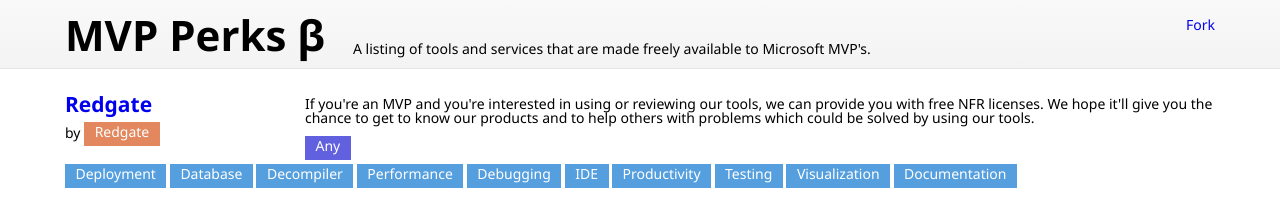
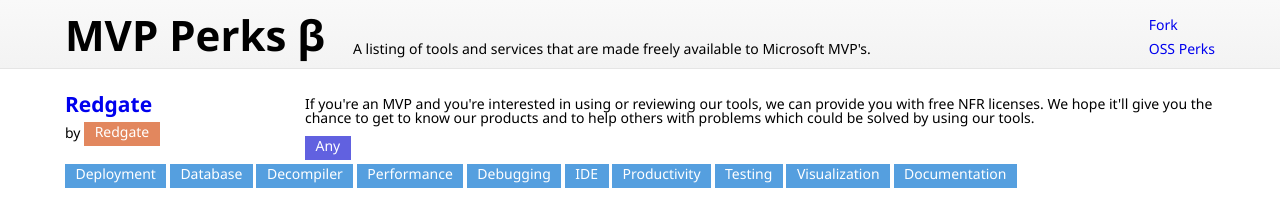
Before and after one commit to nikmd23/ossperks, a Jekyll site: the page built from index.html, in a window 1280 px wide. Shown: the top 209 px of the page. Built offline with Jekyll 4.4.1, drawn with Linux system fonts in a browser that asks for light colours; nearby versions of some CDN libraries.

Commit message:
linking back to ossperks

```diff
--- a/_layouts/default.html
+++ b/_layouts/default.html
@@ -18,6 +18,7 @@
             <div style="float:right">
                 <ul class="nav">
                     <li><a href="https://github.com/xavierdecoster/mvpperks/" class="icon github">Fork</a></li>
+                    <li><a href="http://ossperks.com" class="icon ossperks">OSS Perks</a></li>
                 </ul>
             </div>
         </div>
--- a/stylesheets/site.css
+++ b/stylesheets/site.css
@@ -153,6 +153,9 @@
 .github {
     background-image: url("//plus.google.com/_/favicon?domain=github.com");
 }
+.ossperks {
+    background-image: url("//plus.google.com/_/favicon?domain=ossperks.com");
+}
 .twitter {
     background-image: url("//plus.google.com/_/favicon?domain=twitter.com");
 }
```
